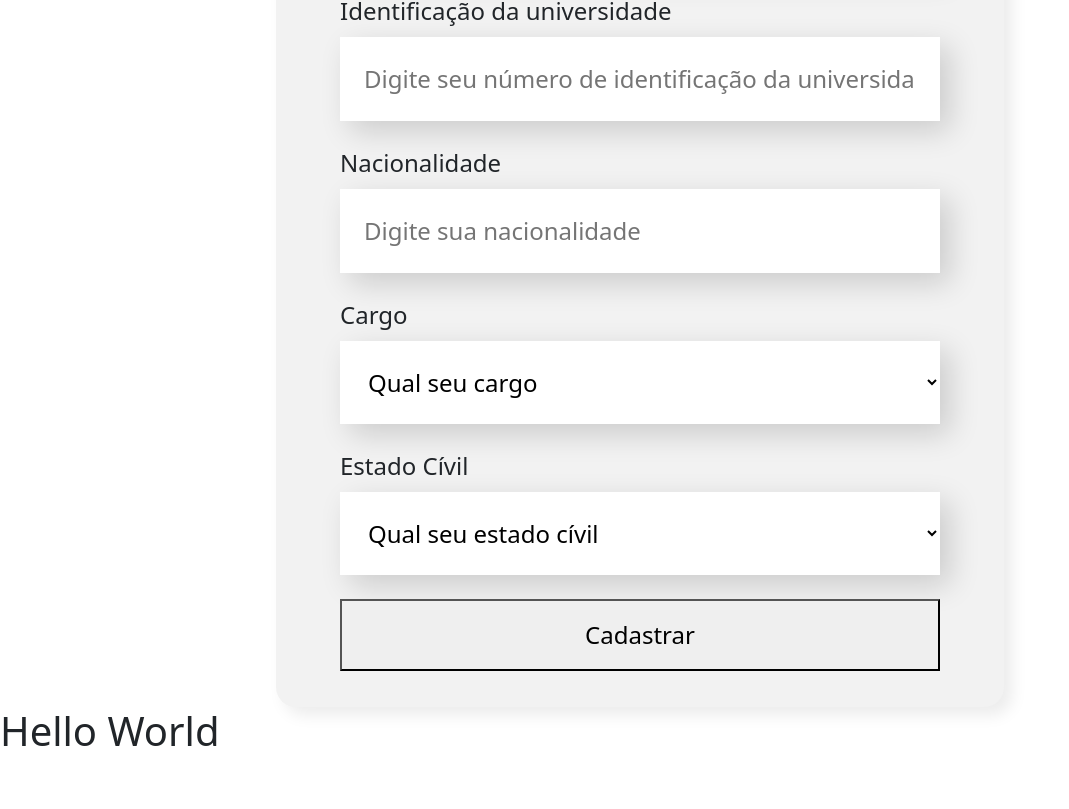
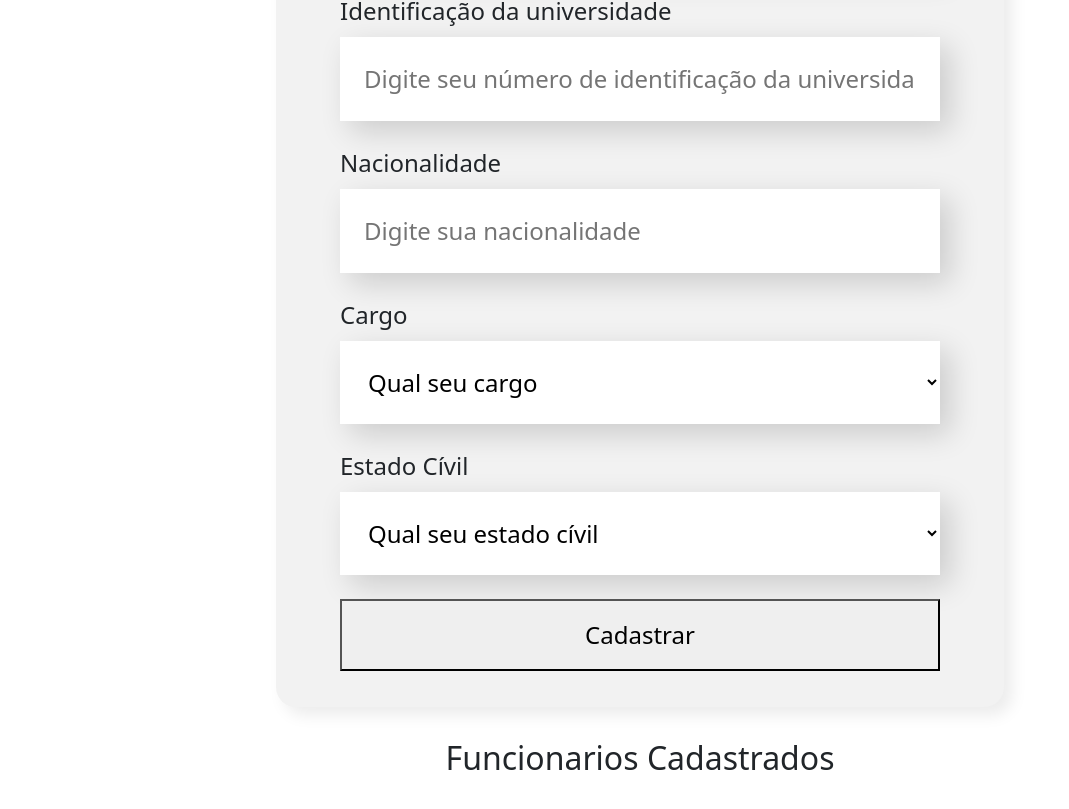
Before and after one commit to FelipeFerraz4/organograma, a React (Vite) app in the folder front-end/: page / in a window 1280 px wide. Shown: the part 1167-1976 px from the top of the page, without its empty margins (0-1069 px from the left). Before the commit the page ends 1930 px from the top, so only its background shows below. Built offline with nearby package versions, Linux system fonts and the light colour scheme.

Commit message:
creation employee card

```diff
--- a/front-end/src/components/AddForm/index.jsx
+++ b/front-end/src/components/AddForm/index.jsx
@@ -21,15 +21,15 @@ function AddForm({employees, setEmployees}) {
         const newEmployee = {
             id: employees.length + 1,
             name: name,
+            nationality: nationality,
+            maritalStatu: maritalStatu,
+            cpf: cpf,
+            birthday: birthday,
+            universityIdentifier: universityIdentifier,
             date: date,
+            role: role,
             email: email,
             phone: phone,
-            cpf: cpf,
-            universityIdentifier: universityIdentifier,
-            birthday: birthday,
-            role: role,
-            maritalStatu: maritalStatu,
-            nationality: nationality
         };
 
         setEmployees([...employees, newEmployee]);
@@ -131,7 +131,7 @@ function AddForm({employees, setEmployees}) {
             <button
                 onClick={handleSubmit}
                 className="register"
-                type="submit">
+                type="button">
                     Cadastrar
             </button>
         </form>
--- /dev/null
+++ b/front-end/src/components/EmployeesCards/index.jsx
@@ -0,0 +1,33 @@
+import PropTypes from 'prop-types';
+import './style.css';
+
+function EmployeeCards({employees}) {
+    return (
+        <>
+            <h2 className="titleEmployee">Funcionarios Cadastrados</h2>
+            <section className="employeeCards">
+                {employees.map((item) => (
+                    <div key={item.id} className="card cardHome">
+                        <div className="card-body">
+                            <h5 className="card-title">{item.name}</h5>
+                            <h6 className="card-subtitle mb-2 text-body-secondary">
+                                {item.nationality}, {item.maritalStatu}, com número do CPF {item.cpf}
+                                </h6>
+                            <p className="card-text">
+                                Funcionario nasceu em {item.birthday}, possui código da universidade {item.universityIdentifier}; ingressou na empresa na data {item.date}, atualmente desempenha o cargo {item.role}
+                            </p>
+                            <a href="#" className="card-link">{item.email}</a>
+                            <a href="#" className="card-link">{item.phone}</a>
+                        </div>
+                </div>
+                ))}
+            </section>
+        </>
+    )
+}
+
+export default EmployeeCards;
+
+EmployeeCards.propTypes = {
+    employees: PropTypes.array
+}
--- /dev/null
+++ b/front-end/src/components/EmployeesCards/style.css
@@ -0,0 +1,19 @@
+.employeeCards {
+    text-align: center;
+    display: flex;
+    flex-direction: row;
+    justify-content: center;
+    align-items: center;
+    flex-wrap: wrap;
+    max-width: 80vw;
+    margin: 30px;
+}
+
+.cardHome {
+    width: 18rem;
+    margin: 10px;
+}
+
+.titleEmployee {
+    margin-top: 32px;
+}
--- a/front-end/src/pages/Home/index.jsx
+++ b/front-end/src/pages/Home/index.jsx
@@ -1,20 +1,20 @@
 import { useState } from 'react';
 import AddEmployee from '../../components/AddEmployee';
+import EmployeeCards from '../../components/EmployeesCards';
 import Header from '../../components/Header';
+import './style.css';
 
 function Home() {
     const [employees, setEmployees] = useState([]);
 
     console.log(employees);
-
     return (
         <>
             <Header />
-            <AddEmployee employees={employees} setEmployees={setEmployees} />
-            <h1>Hello World</h1>
-            {employees.map((item) => (
-                <p key={item.name}>{item.name}</p>
-            ))}
+            <main>
+                <AddEmployee employees={employees} setEmployees={setEmployees} />
+                <EmployeeCards employees={employees} />
+            </main>
         </>
     );
 }
--- /dev/null
+++ b/front-end/src/pages/Home/style.css
@@ -0,0 +1,6 @@
+main {
+    display: flex;
+    flex-direction: column;
+    justify-content: center;
+    align-items: center;
+}
```
